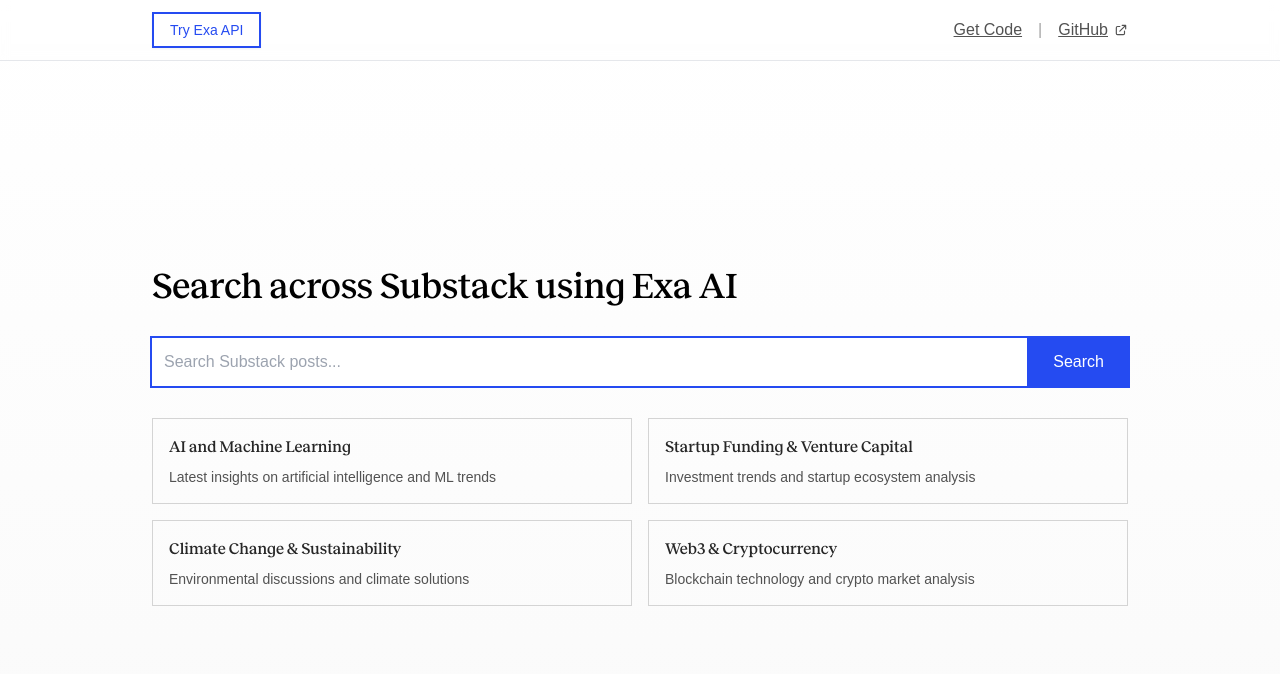
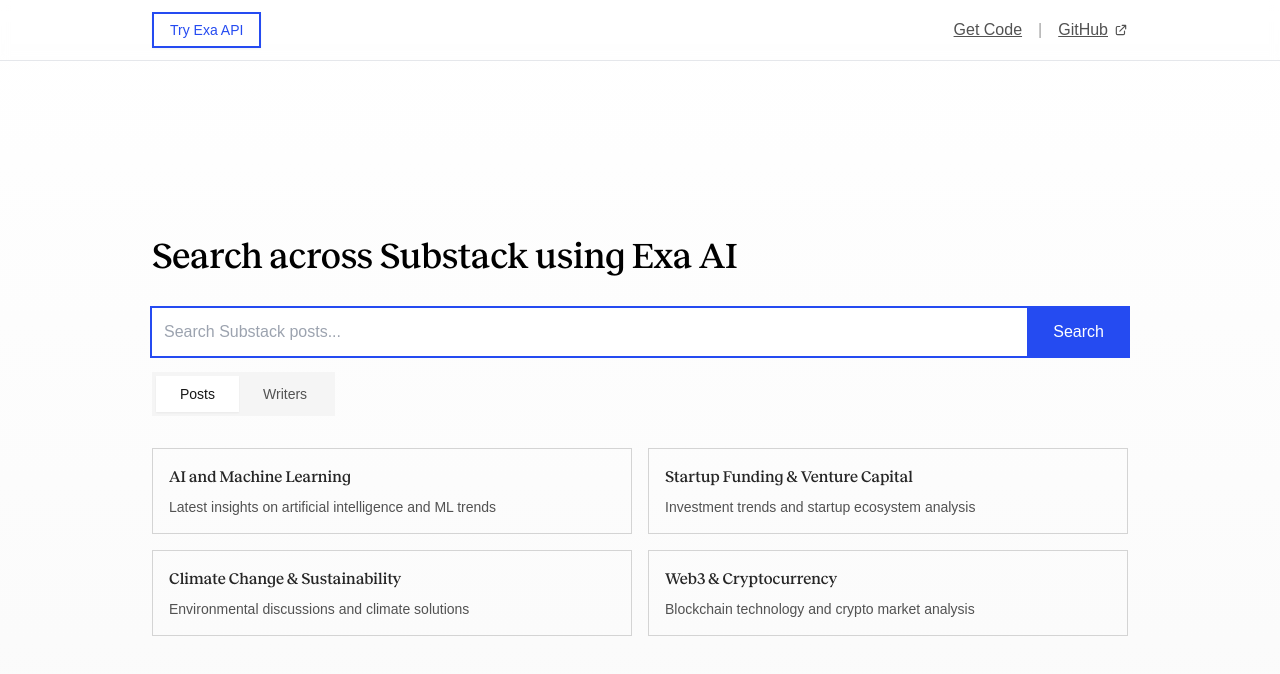
Before and after one commit to exa-labs/substack-exa-search, a Next.js app: page / in a window 1280 px wide. Shown: the top 674 px of the page. Built offline with nearby package versions, Linux system fonts and the light colour scheme; a web font is replaced by a local one.

Commit message:
post and writers switch and logic added

```diff
--- a/app/api/substack-search/route.ts
+++ b/app/api/substack-search/route.ts
@@ -1,4 +1,4 @@
-// app/api/scrapewebsitesubpages/route.ts
+// app/api/substack-search/route.ts - Posts search only
 import { NextRequest, NextResponse } from 'next/server';
 import Exa from "exa-js";
 
@@ -35,6 +35,6 @@
     return NextResponse.json({ results: result.results });
   } catch (error) {
     console.error('API Error:', error);
-    return NextResponse.json({ error: `Failed to perform search | ${error}` }, { status: 500 });
+    return NextResponse.json({ error: `Failed to perform posts search | ${error}` }, { status: 500 });
   }
 }
--- /dev/null
+++ b/app/api/substack-writers/route.ts
@@ -0,0 +1,58 @@
+// app/api/substack-writers/route.ts
+import { NextRequest, NextResponse } from 'next/server';
+import Exa from "exa-js";
+
+export const maxDuration = 60;
+
+export async function POST(req: NextRequest) {
+  try {
+    const { query } = await req.json();
+    if (!query) {
+      return NextResponse.json({ error: 'Query is required' }, { status: 400 });
+    }
+
+    // Check if API key exists
+    if (!process.env.EXA_API_KEY) {
+      return NextResponse.json({ error: 'EXA_API_KEY environment variable is not set' }, { status: 500 });
+    }
+
+    // Initialize Exa client
+    const exa = new Exa(process.env.EXA_API_KEY);
+
+    // First, search for writers
+    const searchResult = await exa.searchAndContents(
+      `Writers who write about: ${query}`,
+      {
+        type: "auto",
+        numResults: 20,
+        includeDomains: ["*.substack.com"]
+      }
+    );
+
+    // Process URLs to remove /p/... paths and get unique writer pages
+    const processedUrls = searchResult.results
+      .map(item => item.url.includes('/p/') ? item.url.split('/p/')[0] : item.url)
+      .filter(url => url.endsWith('.substack.com') || url.includes('.substack.com/'));
+
+    const writerUrls = Array.from(new Set(processedUrls)).slice(0, 10); // Limit to 10 writers to avoid too many API calls
+
+    if (writerUrls.length === 0) {
+      return NextResponse.json({ results: [] });
+    }
+
+    // Now get the actual writer content using getContents
+    const writerContents = await exa.getContents(
+      writerUrls,
+      {
+        summary: {
+          query: "give me 2 lines summary of this Writer. use simple words."
+        }
+      }
+    );
+
+    return NextResponse.json({ results: writerContents.results });
+  } catch (error) {
+    console.error('API Error:', error);
+    return NextResponse.json({ error: `Failed to perform writer search | ${error}` }, { status: 500 });
+  }
+}
--- a/components/SubstackCard.tsx
+++ b/components/SubstackCard.tsx
@@ -70,7 +70,7 @@
         </div>
 
         <p className="text-gray-700 mb-3 line-clamp-3 text-sm">
-          {post.text ? post.summary : post.text.substring(0, 200) + (post.text.length > 200 ? '...' : '')}
+          {post.summary || (post.text ? post.text.substring(0, 200) + (post.text.length > 200 ? '...' : '') : 'No description available')}
         </p>
 
         <div className="flex justify-between items-center text-sm text-gray-400">
--- a/components/SubstackFinder.tsx
+++ b/components/SubstackFinder.tsx
@@ -11,11 +11,13 @@
   const [searchQuery, setSearchQuery] = useState('');
   const [error, setError] = useState<string | null>(null);
   const [isModalOpen, setIsModalOpen] = useState(false);
+  const [searchMode, setSearchMode] = useState<'posts' | 'writers'>('posts');
 
   // Handle search from Exa API
   const handleSearchResults = async (query: string) => {
     try {
-      const response = await fetch('/api/substack-search', {
+      const endpoint = searchMode === 'posts' ? '/api/substack-search' : '/api/substack-writers';
+      const response = await fetch(endpoint, {
         method: 'POST',
         headers: {
           'Content-Type': 'application/json',
@@ -135,14 +137,14 @@
             Search across Substack using Exa AI
           </h1>
 
-          <form onSubmit={handleSearch} className="mb-8">
+          <form onSubmit={handleSearch} className="mb-4">
             <div className="flex gap-0 w-full">
               <input
                 type="text"
                 value={searchQuery}
                 autoFocus
                 onChange={(e) => setSearchQuery(e.target.value)}
-                placeholder="Search Substack posts..."
+                placeholder={searchMode === 'posts' ? "Search Substack posts..." : "Search Substack writers..."}
                 className="flex-1 p-3 rounded-none ring-2 ring-brand-default focus:outline-none opacity-0 animate-fade-up [animation-delay:400ms]"
               />
               <button
@@ -155,8 +157,36 @@
             </div>
           </form>
 
+          {/* Search Mode Toggle */}
+          <div className="flex justify-start mb-8 opacity-0 animate-fade-up [animation-delay:450ms]">
+            <div className="flex bg-gray-100 rounded-lg p-1">
+              <button
+                type="button"
+                onClick={() => setSearchMode('posts')}
+                className={`px-6 py-2 text-sm font-medium rounded-md transition-all duration-200 ${
+                  searchMode === 'posts'
+                    ? 'bg-white text-gray-900 shadow-sm'
+                    : 'text-gray-600 hover:text-gray-900'
+                }`}
+              >
+                Posts
+              </button>
+              <button
+                type="button"
+                onClick={() => setSearchMode('writers')}
+                className={`px-6 py-2 text-sm font-medium rounded-md transition-all duration-200 ${
+                  searchMode === 'writers'
+                    ? 'bg-white text-gray-900 shadow-sm'
+                    : 'text-gray-600 hover:text-gray-900'
+                }`}
+              >
+                Writers
+              </button>
+            </div>
+          </div>
+
           {!isGenerating && searchResults.length === 0 && (
-            <SearchSuggestions onSuggestionClick={handleSuggestionClick} />
+            <SearchSuggestions onSuggestionClick={handleSuggestionClick} searchMode={searchMode} />
           )}
 
           {error && (
@@ -170,7 +200,7 @@
           {!isGenerating && searchResults.length > 0 && (
             <>
               <h2 className="text-2xl font-normal mb-6 text-gray-800 mt-10">
-                Substack Posts
+                {searchMode === 'posts' ? 'Substack Posts' : 'Substack Writers'}
               </h2>
               <div className="space-y-4 w-full">
                 {searchResults
@@ -189,7 +219,7 @@
                 <h2 className="text-xl font-normal mb-6 text-gray-800">
                   Explore More Topics
                 </h2>
-                <SearchSuggestions onSuggestionClick={handleSuggestionClick} />
+                <SearchSuggestions onSuggestionClick={handleSuggestionClick} searchMode={searchMode} />
               </div>
             </>
           )}
--- a/components/ui/GetCodeModal.tsx
+++ b/components/ui/GetCodeModal.tsx
@@ -29,7 +29,7 @@
   --header "x-api-key: EXA_API_KEY" \\
   --data '
 {
-    "query": "blogs about ai",
+    "query": "article about AI",
     "type": "auto",
     "includeDomains": ["*.substack.com"],
     "numResults": 20,
@@ -43,7 +43,7 @@
 exa = Exa(api_key = "EXA_API_KEY")
 
 result = exa.search_and_contents(
-  "blogs about ai",
+  "article about AI",
   type = "auto",
   include_domains = ["*.substack.com"],
   summary = True,
@@ -55,7 +55,7 @@
 const exa = new Exa("EXA_API_KEY");
 
 const result = await exa.searchAndContents(
-  "blogs about ai",
+  "article about AI",
   {
     type: "auto",
     includeDomains: ["*.substack.com"],
--- a/components/ui/SearchSuggestions.tsx
+++ b/components/ui/SearchSuggestions.tsx
@@ -2,10 +2,11 @@
 
 interface SearchSuggestionsProps {
   onSuggestionClick: (query: string) => void;
+  searchMode: 'posts' | 'writers';
 }
 
-export default function SearchSuggestions({ onSuggestionClick }: SearchSuggestionsProps) {
-  const suggestions = [
+export default function SearchSuggestions({ onSuggestionClick, searchMode }: SearchSuggestionsProps) {
+  const postSuggestions = [
     {
       title: "AI and Machine Learning",
       description: "Latest insights on artificial intelligence and ML trends",
@@ -27,6 +28,31 @@
       query: "web3 cryptocurrency blockchain bitcoin ethereum"
     }
   ];
+
+  const writerSuggestions = [
+    {
+      title: "AI & Technology Writers",
+      description: "Writers who cover artificial intelligence and tech trends",
+      query: "AI artificial intelligence technology"
+    },
+    {
+      title: "Business & Finance Writers",
+      description: "Authors focused on startups, investing, and economics",
+      query: "business finance investing startup"
+    },
+    {
+      title: "Climate & Environment Writers",
+      description: "Writers covering sustainability and environmental issues",
+      query: "climate change environment sustainability"
+    },
+    {
+      title: "Crypto & Web3 Writers",
+      description: "Authors covering blockchain and cryptocurrency topics",
+      query: "cryptocurrency blockchain web3 bitcoin"
+    }
+  ];
+
+  const suggestions = searchMode === 'posts' ? postSuggestions : writerSuggestions;
 
   return (
     <div className="opacity-0 animate-fade-up [animation-delay:500ms] w-full">
```
